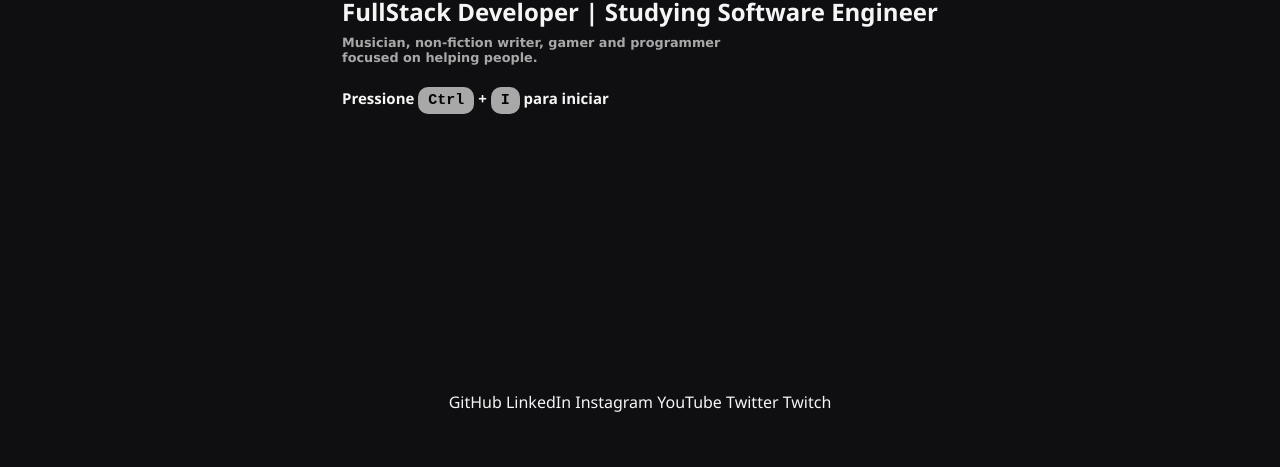
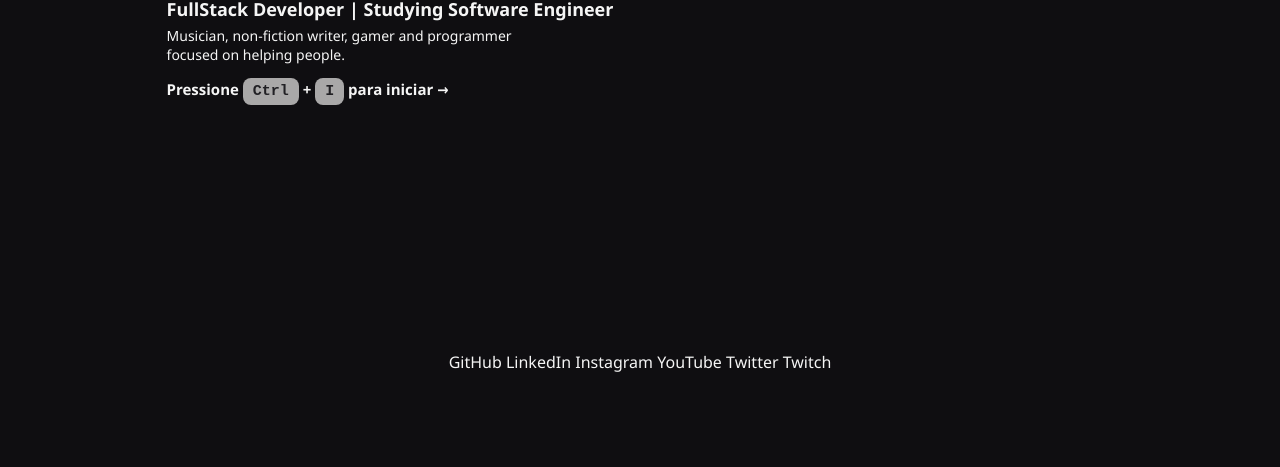
Before and after one commit to IgorBifano/my-site, a website: page index.html in a window 1280 px wide. Shown: the part 333-800 px from the top of the page. Drawn offline with Linux system fonts and the light colour scheme.

Commit message:
Settings

```diff
--- a/index.html
+++ b/index.html
@@ -1,6 +1,6 @@
 <!DOCTYPE html>
 
-<html lang="pt-br">
+<html lang="en-US">
 
 <head>
     <meta charset="UTF-8">
@@ -60,13 +60,13 @@
     <main class="my-info">
 
         <h1>Igor Bifano</h1>
-        <h2>FullStack Developer | Studying Software Engineer</h2>
-        <h4>Musician, non-fiction writer, gamer and programmer <br>
-            focused on helping people.</h4>
+        <p><strong>FullStack Developer | Studying Software Engineer</strong></p>
+        <p>Musician, non-fiction writer, gamer and programmer <br>
+            focused on helping people.</p>
 
         <div>
                 <!-- Botão para Iniciar o processo para que o usuário possa "codar" as outras páginas-->
-                <button type="button" id="button-initial" title="Aperte aqui para codar as páginas">Pressione <kbd>Ctrl</kbd> + <kbd>I</kbd> para iniciar</button>
+                <button type="button" id="button-initial" title="Aperte aqui para codar as páginas">Pressione <kbd>Ctrl</kbd> + <kbd>I</kbd> para iniciar →</button>
         </div>
     </main>
     <footer>
--- a/style-about.css
+++ b/style-about.css
@@ -47,24 +47,15 @@ button {
 
 main {
     display: flex;
-    position: relative;
-    /* margin-right: 26em; */
-    /* margin-left: 20em; */
-    flex-wrap: wrap;
+    margin-top: 100px;
+    margin-bottom: 110px;
+    gap: 50px;
     justify-content: center;
-    display: flex;
-    margin-top: 6em;
-    gap: 5em;
-    align-content: center;
-    align-items: center;
-    flex-direction: row;
 }
 
 .about-me {
     display: flex;
     flex-direction: column;
-    /* width: fit-content; */
-    height: 380px;
     width: 370px;
     gap: 10px;
     color: rgb(245, 245, 245);
@@ -75,7 +66,6 @@ main {
     background-image: linear-gradient(135deg, rgb(255, 94, 30) 0%, rgb(255, 165, 0) 40%, rgb(255, 255, 0) 100%);
     -webkit-background-clip: text;
     -webkit-text-fill-color: transparent;
-    font-style: bold;
 }
 
 #my-img img {
@@ -86,8 +76,6 @@ main {
 
 footer {
     display: flex;
-    margin-top: 9.65em;
     font-family:'Segoe UI', Tahoma, Geneva, Verdana, sans-serif;
     justify-content: center;
-    align-items: baseline;
 }
--- a/style-index.css
+++ b/style-index.css
@@ -22,7 +22,6 @@ header {
     margin-left: 1em;
 }
 
-
 a {
     text-decoration: none;
     color: rgb(245, 245, 245);
@@ -36,8 +35,13 @@ button {
 .menu {
     display: flex;
     font-family:'Segoe UI', Tahoma, Geneva, Verdana, sans-serif;
+    color: rgb(245, 245, 245);
     margin-top: 2em;
     gap: 1.5em;
+}
+
+.menu:hover {
+    color: rgb(255, 94, 30);
 }
 
 #code-button {
@@ -48,9 +52,9 @@ button {
 .my-info {
     display: flex;
     flex-direction: column;
-    margin-top: 12em;
-    color: whitesmoke;
-    font-family:'Segoe UI', Tahoma, Geneva, Verdana, sans-serif;
+    margin: 180px 500px 241px 0px;
+    color: rgb(245, 245, 245);
+    font-family: 'Segoe UI', Tahoma, Geneva, Verdana, sans-serif;
     align-content: center;
     align-items: flex-start;
     flex-wrap: wrap;
@@ -63,41 +67,52 @@ button {
     -webkit-text-fill-color: transparent;
     font-weight: bold;
     margin-bottom: 0.2em;
+    font-size: 40px;
 }
 
-.my-info h4 {
-    color: rgb(169, 168, 168);
-    font-family: Verdana, Geneva, Tahoma, sans-serif;
-    font-size: 0.8em;
-    margin-top: 0.5em;
+.my-info p {
+
+margin-bottom: 5px;
+font-size: 14px;
+}
+
+.my-info strong {
+    color: rgb(245, 245, 245);
+    font-size: 18px;
+    font-weight: bold;
 }
 
 #button-initial {
-    background-color: transparent;
-    padding: 5px 50px 5px 0px;
-    margin-top: 1.2em;
+    padding: 10px 10px 10px 0px;
     font-family:'Segoe UI', Tahoma, Geneva, Verdana, sans-serif;
-    color: whitesmoke;
+    color: rgb(245, 245, 245);
     font-size: 15px;
     font-weight: bold;
 }
 
+#button-initial:hover {
+    background-color: rgb(33, 32, 36);
+    padding: 10px;
+    border-radius: 8px;
+    outline: 0px;
+}
+
 kbd {
-    color: black;
+    color: rgb(33, 32, 36);
     background-color: rgb(169, 168, 168);
-    border-radius: 10px;
+    border-radius: 8px;
     padding: 5px 10px;
     font-weight: bold;
 }
 
 footer {
     display: flex;
-    flex-direction: row;
+    font-family:'Segoe UI', Tahoma, Geneva, Verdana, sans-serif;
     justify-content: center;
-    margin-top: 17.30em;
-    font-family:'Segoe UI', Tahoma, Geneva, Verdana, sans-serif;
+    align-items: center;
+    gap: 10px;
 }
 
-footer.nav {
-    display: flex;
+footer:hover {
+    color: rgb(255, 94, 30);
 }
```
